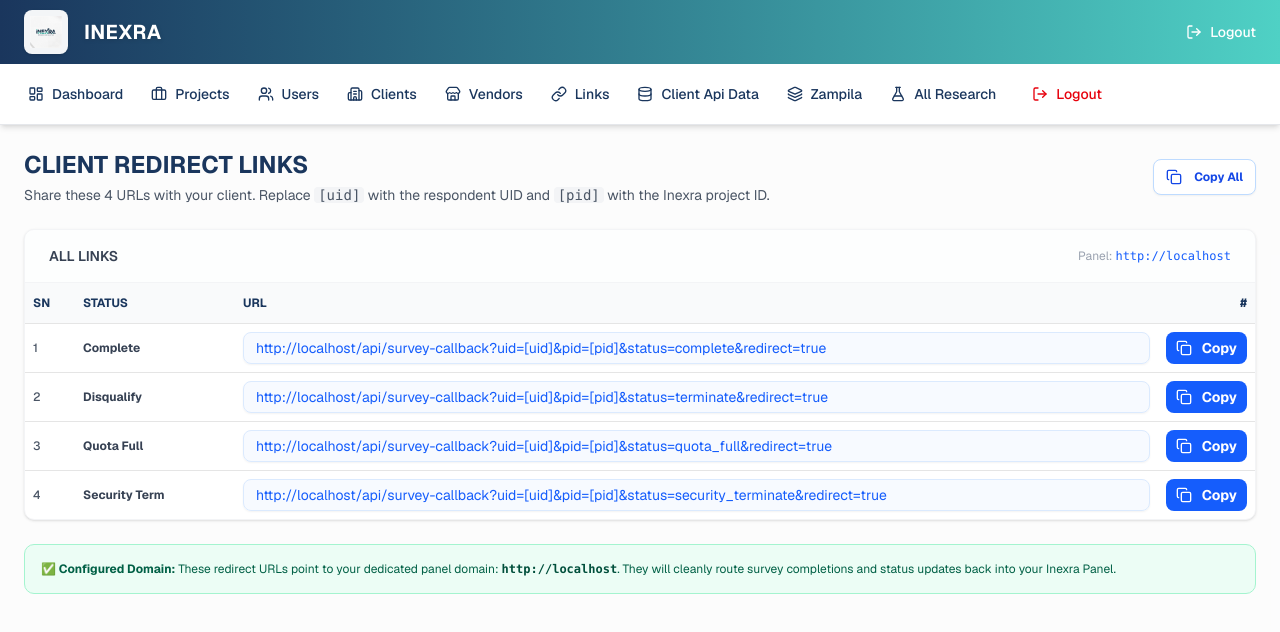
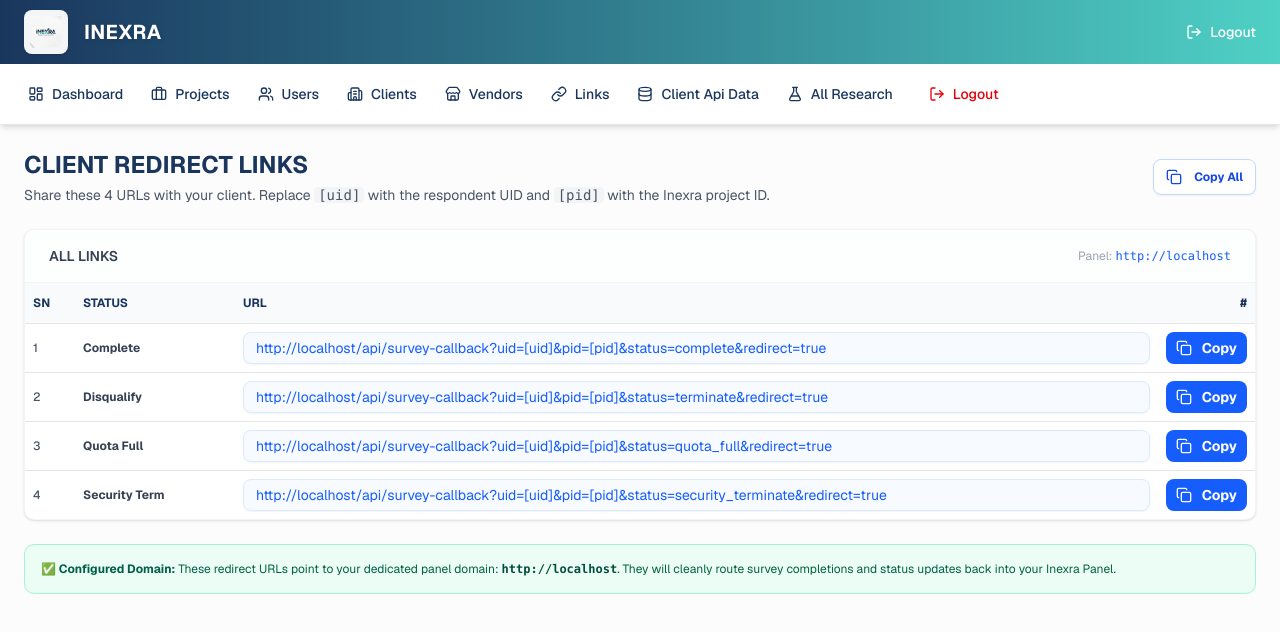
Before and after one commit to jeetyaduvanshi/inexra-panel, a Next.js app: page /links in a window 1280 px wide. Shown: the top 632 px of the page. Built offline with nearby package versions, Linux system fonts and the light colour scheme.

Commit message:
remove Zampila from nav (hidden, code preserved)

```diff
--- a/frontend/components/layout/Header.tsx
+++ b/frontend/components/layout/Header.tsx
@@ -24,7 +24,6 @@
     { label: "Vendors", icon: Store, href: "/vendors" },
     { label: "Links", icon: LinkIcon, href: "/links" },
     { label: "Client Api Data", icon: Database, href: "/client-api-data" },
-    { label: "Zampila", icon: Layers, href: "/zampila" },
     { label: "All Research", icon: FlaskConical, href: "/all-research" },
 ];
 
```
